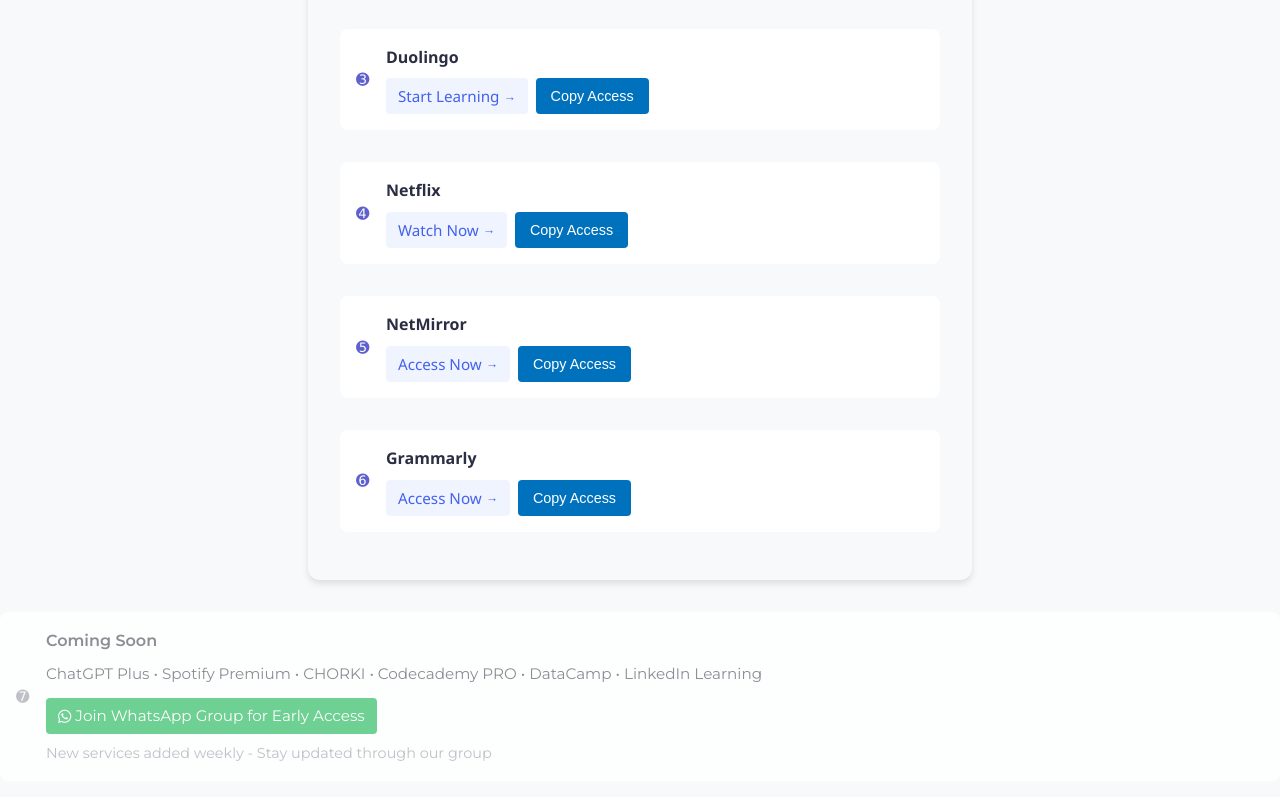
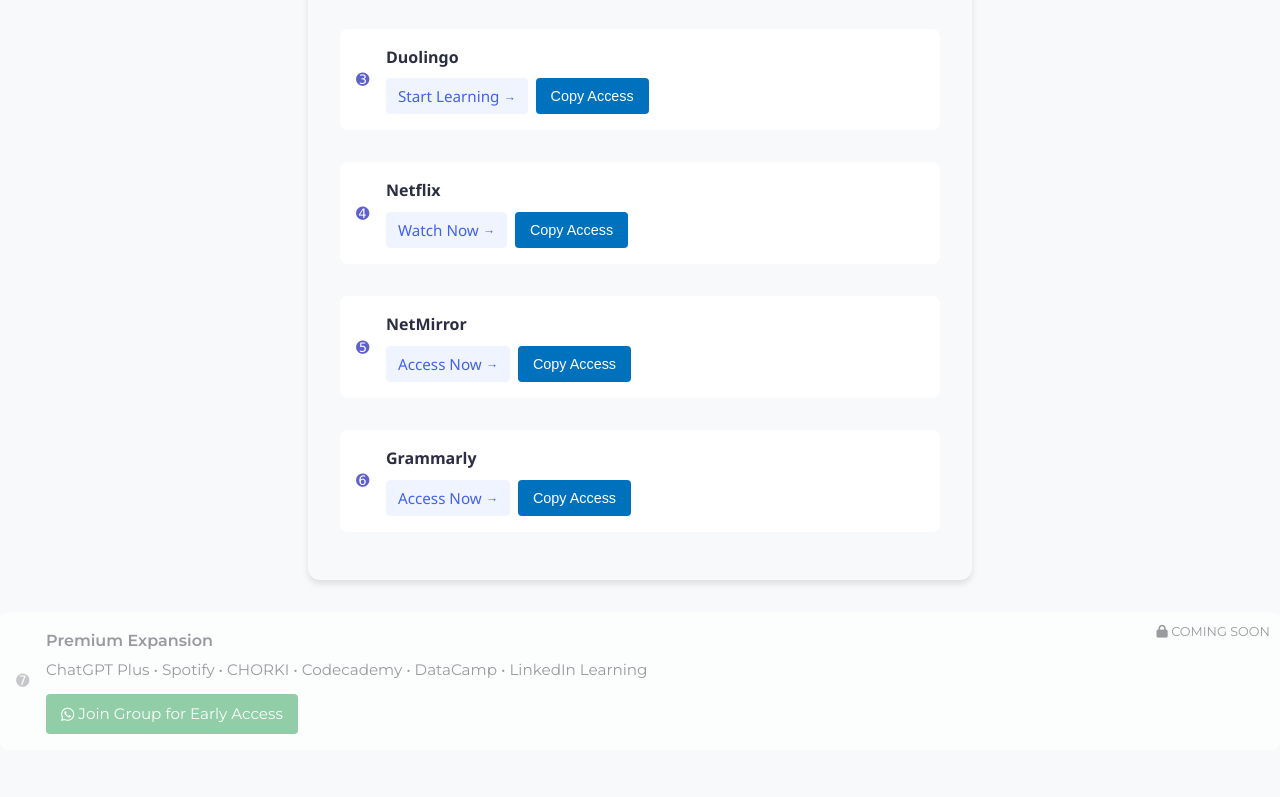
Before and after one commit to tanvirmahfuz100/fireman, a plain HTML site: page access.html in a window 1280 px wide. Shown: the part 857-1654 px from the top of the page. After the commit the page ends 1623 px from the top, so only its background shows below. Drawn offline with Linux system fonts and the light colour scheme.

Commit message:
Update access.html coming soon section

```diff
--- a/access.html
+++ b/access.html
@@ -251,30 +251,32 @@
     </div>
   </div>
 
-<!-- New Coming Soon Section -->
-      <div class="service-item" style="opacity: 0.8; filter: grayscale(0.3); background: rgba(255,255,255,0.9);">
+<!-- Coming Soon Section - Integrated in the list -->
+      <div class="service-item" style="opacity: 0.7; filter: grayscale(0.5); background: rgba(255,255,255,0.9); position: relative;">
+        <div style="position: absolute; right: 10px; top: 10px; color: #6c757d; font-size: 0.8rem;">
+          <i class="fas fa-lock"></i> COMING SOON
+        </div>
         <span style="width: 30px; color: #adb5bd;">➐</span>
         <div style="flex-grow: 1;">
-          <div style="font-weight: 600; color: #6c757d;">Coming Soon</div>
-          <div style="color: #6c757d; font-size: 0.95rem; margin-top: 8px;">
-            ChatGPT Plus • Spotify Premium • CHORKI • Codecademy PRO • DataCamp • LinkedIn Learning
+          <div style="font-weight: 600; color: #6c757d;">Premium Expansion</div>
+          <div style="color: #6c757d; font-size: 0.95rem; margin-top: 4px;">
+            ChatGPT Plus • Spotify • CHORKI • Codecademy • DataCamp • LinkedIn Learning
           </div>
           <div class="service-actions" style="margin-top: 12px;">
-            <a href="https://chat.whatsapp.com/YOUR_INVITE_LINK_HERE"
+            <a href="https://chat.whatsapp.com/YOUR_INVITE_LINK"
                class="service-link"
-               style="background: #25D366; color: white;"
+               style="background: #25D366; color: white; padding: 8px 15px;"
                target="_blank"
                rel="noopener noreferrer">
-              <i class="fab fa-whatsapp"></i> Join WhatsApp Group for Early Access
+              <i class="fab fa-whatsapp"></i> Join Group for Early Access
             </a>
-          </div>
-          <div style="color: #adb5bd; font-size: 0.9rem; margin-top: 8px;">
-            New services added weekly - Stay updated through our group
           </div>
         </div>
       </div>
+
     </div>
   </div>
+
 
 
   <div class="error-message" id="errorMessage"></div>
```
